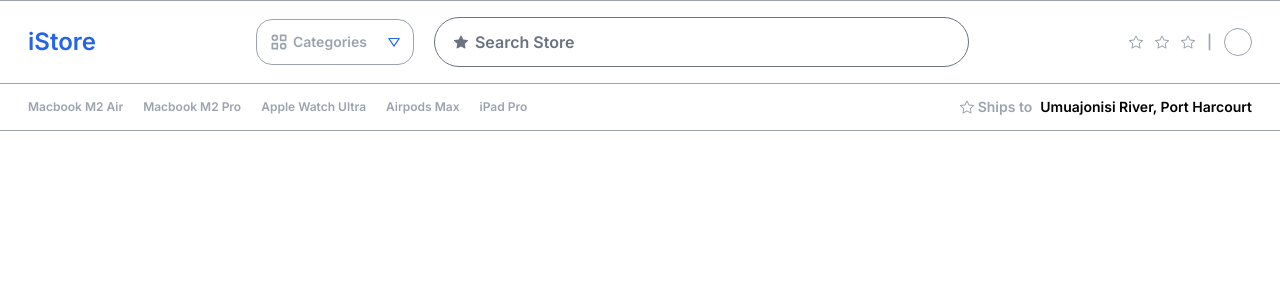
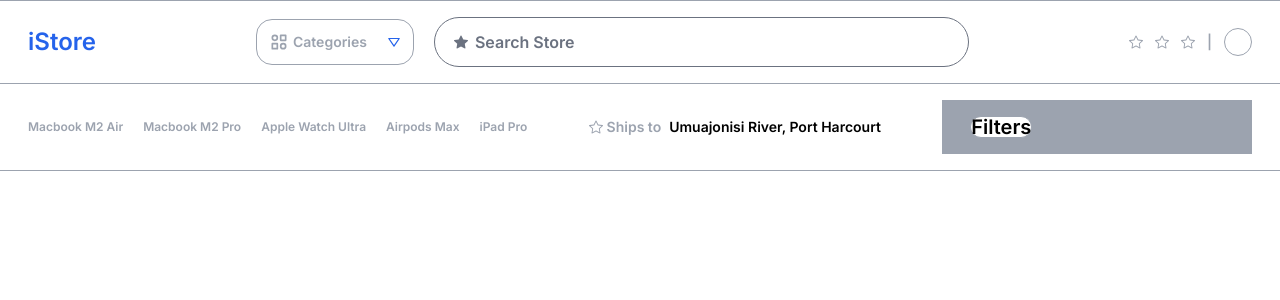
Before and after one commit to mmesomasaint/tempillar, a Next.js app: page /theme/e-apple-store/preview in a window 1280 px wide. Shown: the top 300 px of the page. Built offline with nearby package versions, Linux system fonts and the light colour scheme.

Commit message:
Feat: Design the filter section

```diff
--- a/app/theme/e-apple-store/preview/page.tsx
+++ b/app/theme/e-apple-store/preview/page.tsx
@@ -1,7 +1,7 @@
 import { BsStar } from 'react-icons/bs'
 import DropDown from '../pack/components/dropdown'
 import { SearchBarMain } from '../pack/components/searchbar'
-import { TextIntro, TextLabel, TextTiny } from '../pack/elements/text'
+import { TextIntro, TextLabel, TextMid, TextTiny } from '../pack/elements/text'
 
 export default function Home() {
   return (
@@ -38,6 +38,11 @@ export default function Home() {
           </span>
           <TextLabel>Umuajonisi River, Port Harcourt</TextLabel>
         </div>
+        <div className='bg-apple-store-faded-max px-7 py-4 grid grid-cols-10 place-items-stretch gap-5'>
+          <div className='col-span-3 flex flex-col gap-10 bg-white rounded-xl border border-apple-store-faded-max'>
+            <TextMid>Filters</TextMid>
+          </div>
+        </div>
       </div>
     </main>
   )
```
